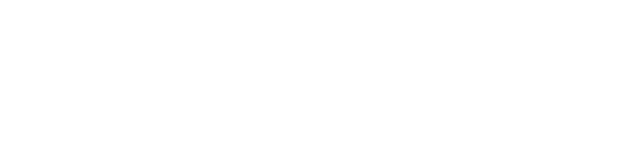
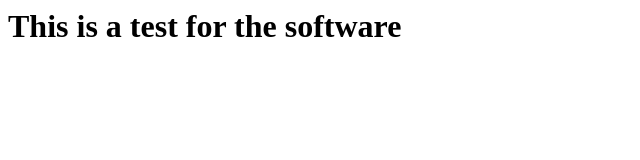
Before and after one commit to minecraft-project/rebuggers, a plain HTML site: page index.html in a window 1280 px wide. Shown: the whole page, without its empty margins (0-640 px from the left). Drawn offline with Linux system fonts and the light colour scheme.

Commit message:
software

```diff
--- a/index.html
+++ b/index.html
@@ -2,6 +2,7 @@
 	<head>
 
 	</head>
+	<h1>This is a test for the software</h1>
 	<body>
 
 	</body>
```
